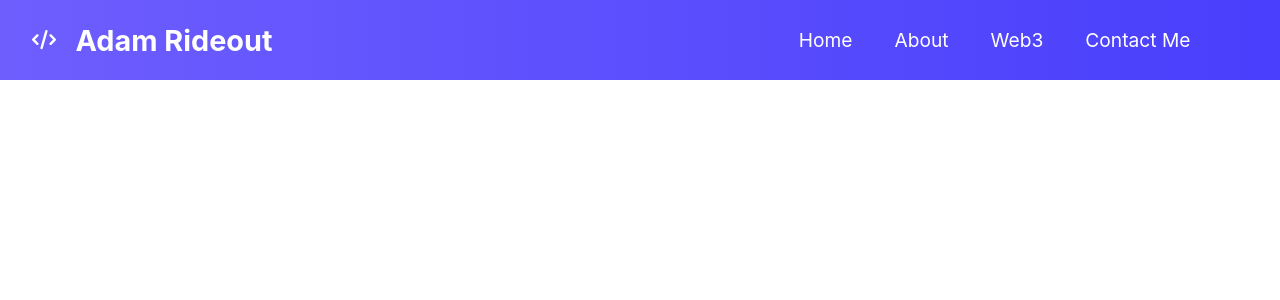
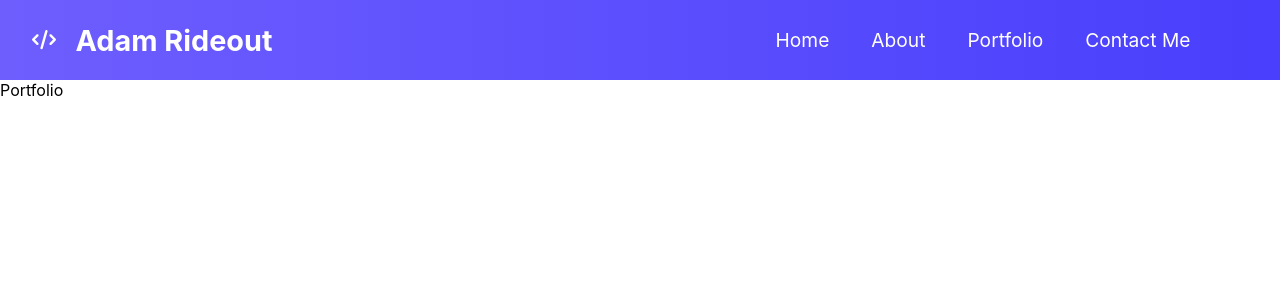
Before and after one commit to arideout1/Website, a React (Create React App) app: page /portfolio in a window 1280 px wide. Shown: the top 300 px of the page. Built offline with nearby package versions, Linux system fonts and the light colour scheme.

Commit message:
Changed web3 to portfolio

```diff
--- a/package.json
+++ b/package.json
@@ -14,7 +14,7 @@
     "react": "^17.0.2",
     "react-dom": "^17.0.2",
     "react-router-dom": "^6.0.0-beta.8",
-    "react-scripts": "5.0.0",
+    "react-scripts": "^5.0.1",
     "web-vitals": "^2.1.4"
   },
   "scripts": {
--- a/src/App.js
+++ b/src/App.js
@@ -4,7 +4,7 @@ import About from './components/About';
 import { BrowserRouter as Router, Routes, Route } from 'react-router-dom';
 import Navbar from './components/Navbar/Navbar';
 import Contact from './components/Contact';
-import Web3 from './components/Web3';
+import Portfolio from './components/Portfolio';
 
 function App() {
   return (
@@ -14,7 +14,7 @@ function App() {
         <Route path="/" element={<Homepage />} />
         <Route path="/about" element={<About />} />
         <Route path="/contact" element={<Contact />} />
-        <Route path="/web3" element={<Web3 />} />
+        <Route path="/portfolio" element={<Portfolio />} />
 
       </Routes>
     </Router>);
--- a/src/components/Navbar/MenuItems.js
+++ b/src/components/Navbar/MenuItems.js
@@ -10,8 +10,8 @@ export const MenuItems = [
         cName: 'nav-links'
     },
     {
-        title: "Web3",
-        url: "/web3",
+        title: "Portfolio",
+        url: "/Portfolio",
         cName: 'nav-links'
     },
     {
--- /dev/null
+++ b/src/components/Portfolio.js
@@ -0,0 +1,10 @@
+import React from 'react';
+
+function Portfolio() {
+
+    return (<div>
+        <div>Portfolio</div>
+    </div>)
+}
+
+export default Portfolio;
--- a/src/components/Web3.js
+++ /dev/null
@@ -1,10 +0,0 @@
-import React from 'react';
-
-function Web3() {
-
-    return (<div>
-        <div>Web3</div>
-    </div>)
-}
-
-export default Web3;
```
Also changed, not shown: 2 other files (tests, documents, lock files or other folders).
